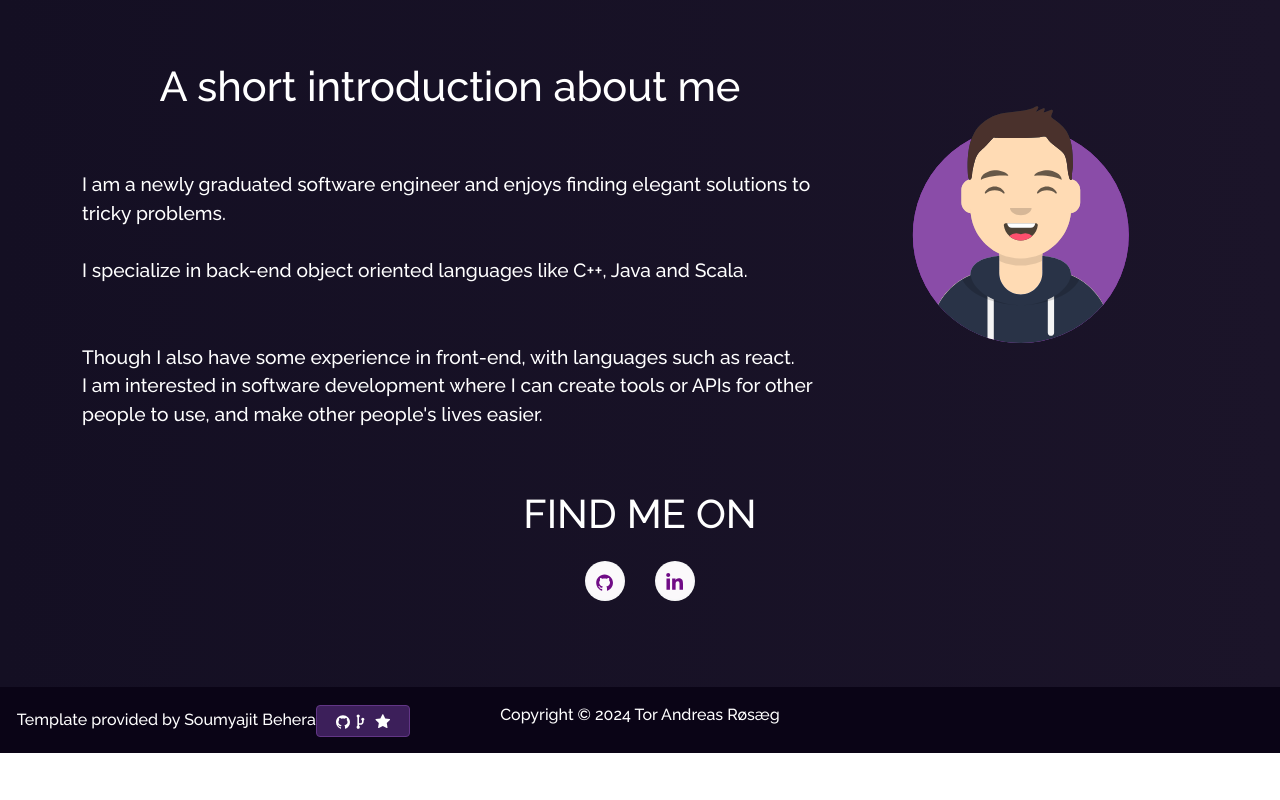
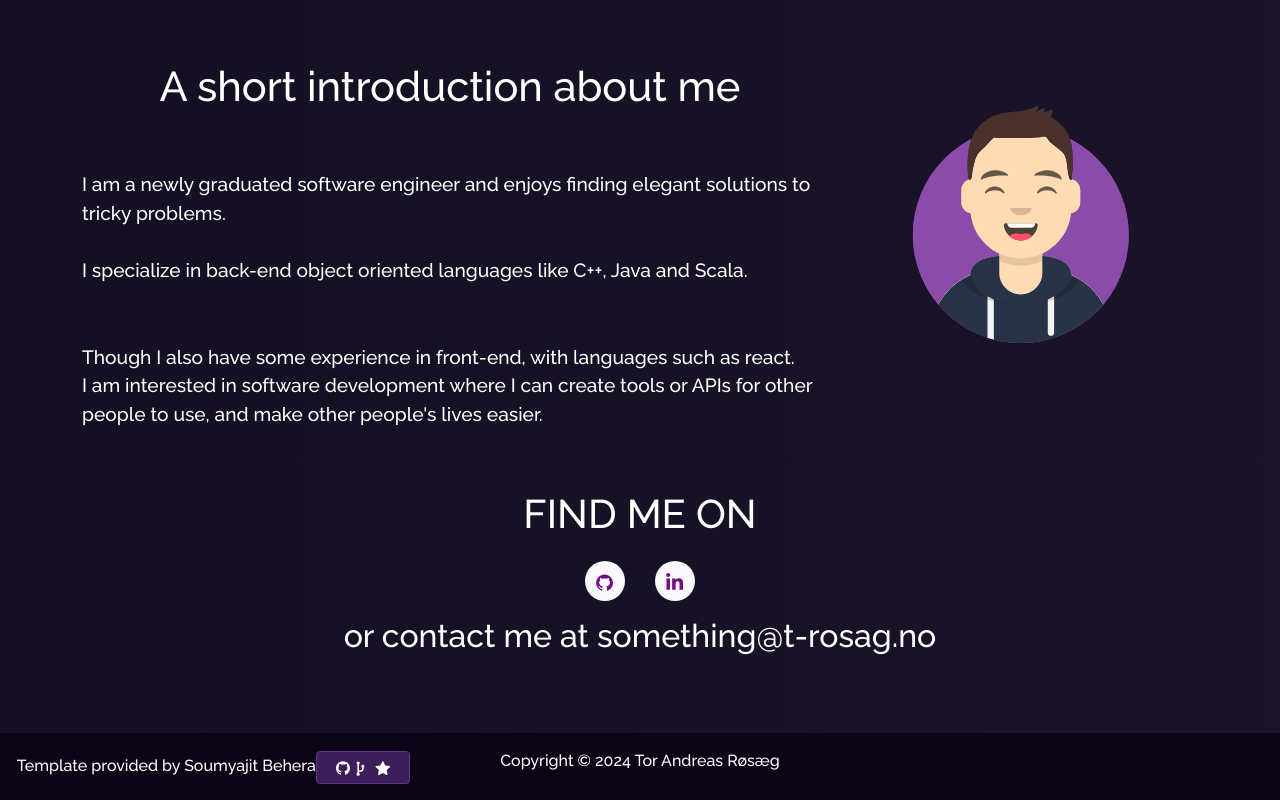
Before and after one commit to metrolink/portfolio-website, a React (Create React App) app: page / in a window 1280 px wide. Shown: the part 814-1614 px from the top of the page. Before the commit the page ends 1567 px from the top, so only its background shows below. Built offline with nearby package versions, Linux system fonts and the light colour scheme.

Commit message:
added email to website

```diff
--- a/src/components/Home/Introduction.js
+++ b/src/components/Home/Introduction.js
@@ -59,6 +59,7 @@ function Home2() {
                 </a>
               </li>
             </ul>
+            <h2>or contact me at something@t-rosag.no</h2>
           </Col>
         </Row>
       </Container>
```
